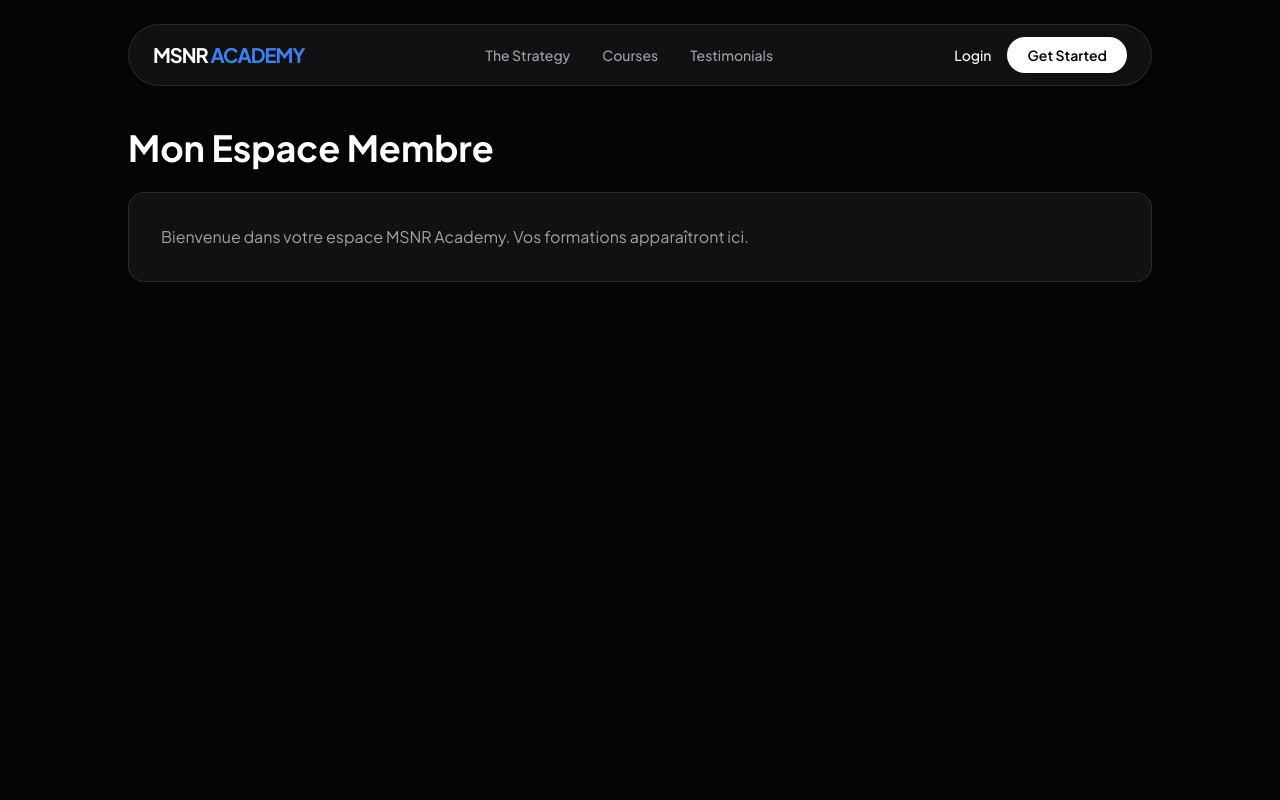
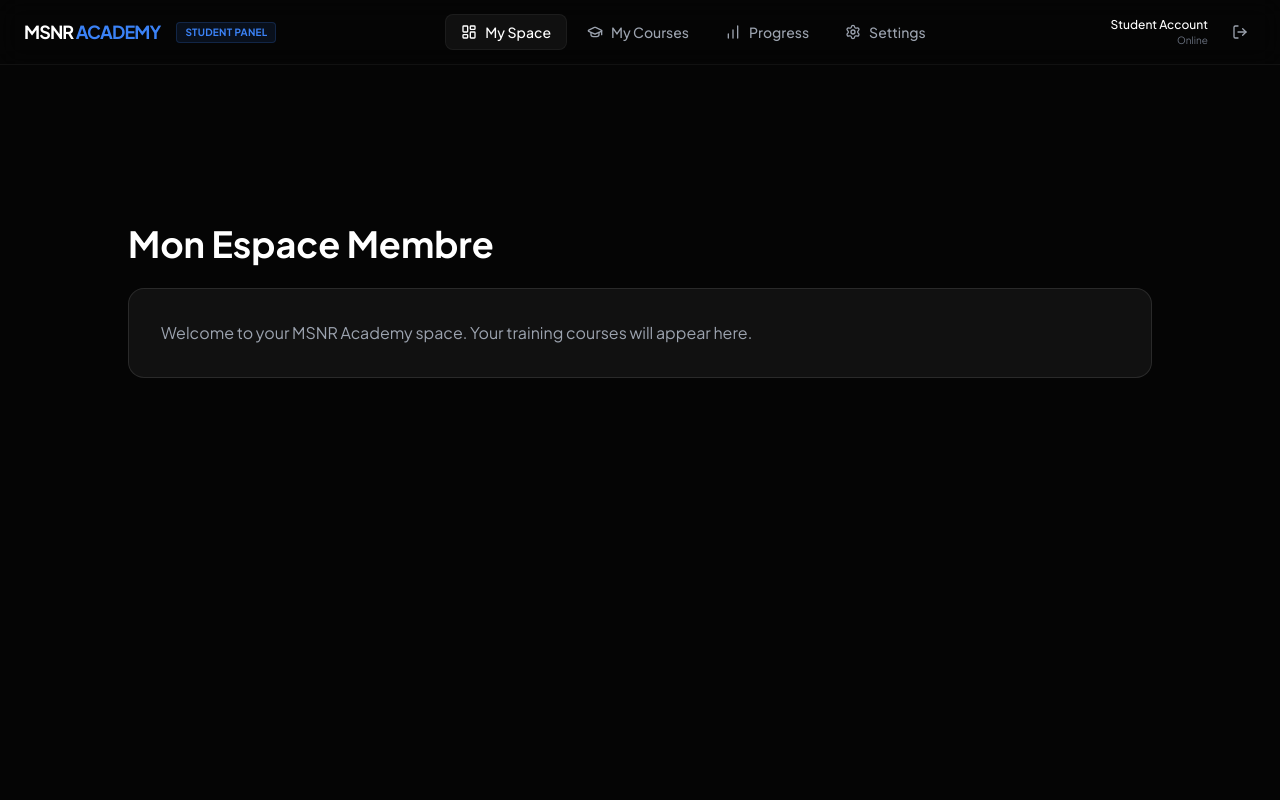
Before and after one commit to AlexiRn3/msnr-academy, a Next.js app: page /dashboard in a window 1280 px wide. Shown: the top 800 px of the page. Built offline with nearby package versions, Linux system fonts and the light colour scheme.

Commit message:
dashboard modified

```diff
--- a/app/admin/layout.tsx
+++ b/app/admin/layout.tsx
@@ -1,52 +1,18 @@
-// Fichier: app/admin/layout.tsx
-import Link from "next/link";
-import { LayoutDashboard, BookOpen, Users, Settings, LogOut } from "lucide-react";
+"use client";
+import DashboardNavbar from "@/components/DashboardNavbar";
 
 export default function AdminLayout({
   children,
 }: {
   children: React.ReactNode;
 }) {
-  const menuItems = [
-    { icon: LayoutDashboard, label: "Dashboard", href: "/admin" },
-    { icon: BookOpen, label: "Formations", href: "/admin/courses" },
-    { icon: Users, label: "Étudiants", href: "/admin/users" },
-    { icon: Settings, label: "Réglages", href: "/admin/settings" },
-  ];
+  return (
+    <div className="min-h-screen bg-background text-text-main font-sans">
+      {/* Navbar Version Admin */}
+      <DashboardNavbar role="ADMIN" />
 
-  return (
-    <div className="flex h-screen bg-background text-text-main font-sans">
-      {/* Sidebar - Style "Trading Panel" */}
-      <aside className="w-64 border-r border-white/10 bg-surface flex flex-col">
-        <div className="p-6 border-b border-white/10">
-          <h1 className="text-xl font-bold tracking-tighter text-white">
-            MSNR <span className="text-primary">ADMIN</span>
-          </h1>
-        </div>
-
-        <nav className="flex-1 p-4 space-y-2">
-          {menuItems.map((item) => (
-            <Link
-              key={item.href}
-              href={item.href}
-              className="flex items-center gap-3 px-4 py-3 rounded-lg text-sm font-medium text-text-muted hover:bg-white/5 hover:text-white transition-all group"
-            >
-              <item.icon className="w-5 h-5 text-gray-500 group-hover:text-primary transition-colors" />
-              {item.label}
-            </Link>
-          ))}
-        </nav>
-
-        <div className="p-4 border-t border-white/10">
-          <button className="flex items-center gap-3 px-4 py-3 w-full text-left text-sm font-medium text-danger hover:bg-danger/10 rounded-lg transition-all">
-            <LogOut className="w-5 h-5" />
-            Déconnexion
-          </button>
-        </div>
-      </aside>
-
-      {/* Main Content */}
-      <main className="flex-1 overflow-y-auto bg-background p-8">
+      {/* Contenu principal */}
+      <main className="pt-24 px-6 max-w-7xl mx-auto">
         {children}
       </main>
     </div>
--- /dev/null
+++ b/app/dashboard/layout.tsx
@@ -0,0 +1,20 @@
+"use client";
+import DashboardNavbar from "@/components/DashboardNavbar";
+
+export default function StudentLayout({
+  children,
+}: {
+  children: React.ReactNode;
+}) {
+  return (
+    <div className="min-h-screen bg-background">
+      {/* Navbar Version Étudiant */}
+      <DashboardNavbar role="STUDENT" />
+
+      {/* Le contenu des pages (padding-top pour ne pas être caché par la navbar fixe) */}
+      <main className="pt-24 px-6 max-w-7xl mx-auto">
+        {children}
+      </main>
+    </div>
+  );
+}
--- a/app/dashboard/page.tsx
+++ b/app/dashboard/page.tsx
@@ -4,13 +4,12 @@ import Navbar from "@/components/Navbar";
 export default function Dashboard() {
   return (
     <>
-      <Navbar />
       <main className="min-h-screen bg-background pt-32 px-6">
         <div className="max-w-5xl mx-auto">
           <h1 className="text-4xl font-bold text-white mb-6">Mon Espace Membre</h1>
           <div className="p-8 rounded-2xl bg-white/5 border border-white/10">
             <p className="text-gray-400">
-              Bienvenue dans votre espace MSNR Academy. Vos formations apparaîtront ici.
+              Welcome to your MSNR Academy space. Your training courses will appear here.
             </p>
           </div>
         </div>
--- /dev/null
+++ b/components/DashboardNavbar.tsx
@@ -0,0 +1,114 @@
+"use client";
+import Link from "next/link";
+import { usePathname, useRouter } from "next/navigation";
+import {
+  LayoutDashboard,
+  BookOpen,
+  Settings,
+  LogOut,
+  Users,
+  GraduationCap,
+  BarChart
+} from "lucide-react";
+import { motion } from "framer-motion";
+
+interface DashboardNavbarProps {
+  role: "ADMIN" | "STUDENT";
+}
+
+export default function DashboardNavbar({ role }: DashboardNavbarProps) {
+  const pathname = usePathname();
+  const router = useRouter();
+
+  // Définition des menus selon le rôle
+  const menus = {
+    ADMIN: [
+      { label: "Overview", href: "/admin", icon: LayoutDashboard },
+      { label: "Courses", href: "/admin/courses", icon: BookOpen },
+      { label: "Students", href: "/admin/users", icon: Users },
+      { label: "Settings", href: "/admin/settings", icon: Settings },
+    ],
+    STUDENT: [
+      { label: "My Space", href: "/dashboard", icon: LayoutDashboard },
+      { label: "My Courses", href: "/dashboard/courses", icon: GraduationCap },
+      { label: "Progress", href: "/dashboard/progress", icon: BarChart },
+      { label: "Settings", href: "/dashboard/settings", icon: Settings },
+    ]
+  };
+
+  const currentMenu = menus[role];
+
+  const handleLogout = () => {
+    // Ici, on supprimerait le cookie de session en vrai
+    document.cookie = "userId=; path=/; expires=Thu, 01 Jan 1970 00:00:01 GMT;";
+    router.push("/login");
+  };
+
+  return (
+    <header className="fixed top-0 left-0 right-0 z-40 bg-background/80 backdrop-blur-md border-b border-white/5">
+      <div className="max-w-7xl mx-auto px-6 h-16 flex items-center justify-between">
+
+        {/* Logo & Badge */}
+        <div className="flex items-center gap-4">
+          <Link href="/" className="text-lg font-bold tracking-tighter text-white">
+            MSNR <span className="text-blue-500">ACADEMY</span>
+          </Link>
+          <span className={`px-2 py-0.5 text-[10px] font-bold tracking-wide rounded border ${
+            role === "ADMIN"
+              ? "bg-red-500/10 text-red-500 border-red-500/20"
+              : "bg-blue-500/10 text-blue-500 border-blue-500/20"
+          }`}>
+            {role} PANEL
+          </span>
+        </div>
+
+        {/* Navigation */}
+        <nav className="hidden md:flex items-center gap-1">
+          {currentMenu.map((item) => {
+            const isActive = pathname === item.href;
+            return (
+              <Link key={item.href} href={item.href} className="relative px-4 py-2 group">
+                <div className="flex items-center gap-2 relative z-10">
+                  <item.icon className={`w-4 h-4 transition-colors ${
+                    isActive ? "text-white" : "text-gray-400 group-hover:text-white"
+                  }`} />
+                  <span className={`text-sm font-medium transition-colors ${
+                    isActive ? "text-white" : "text-gray-400 group-hover:text-white"
+                  }`}>
+                    {item.label}
+                  </span>
+                </div>
+                {/* Petit trait actif */}
+                {isActive && (
+                  <motion.div
+                    layoutId="navbar-active"
+                    className="absolute inset-0 bg-white/5 rounded-lg border border-white/5"
+                    transition={{ type: "spring", bounce: 0.2, duration: 0.6 }}
+                  />
+                )}
+              </Link>
+            );
+          })}
+        </nav>
+
+        {/* User & Logout */}
+        <div className="flex items-center gap-4">
+          <div className="hidden sm:flex flex-col items-end">
+            <span className="text-xs font-medium text-white">
+              {role === "ADMIN" ? "Administrator" : "Student Account"}
+            </span>
+            <span className="text-[10px] text-gray-500">Online</span>
+          </div>
+
+          <button
+            onClick={handleLogout}
+            className="p-2 text-gray-400 hover:text-red-400 hover:bg-red-500/10 rounded-lg transition-all"
+            title="Sign out"
+          >
+            <LogOut className="w-4 h-4" />
+          </button>
+        </div>
+      </div>
+    </header>
+  );
+}
```
